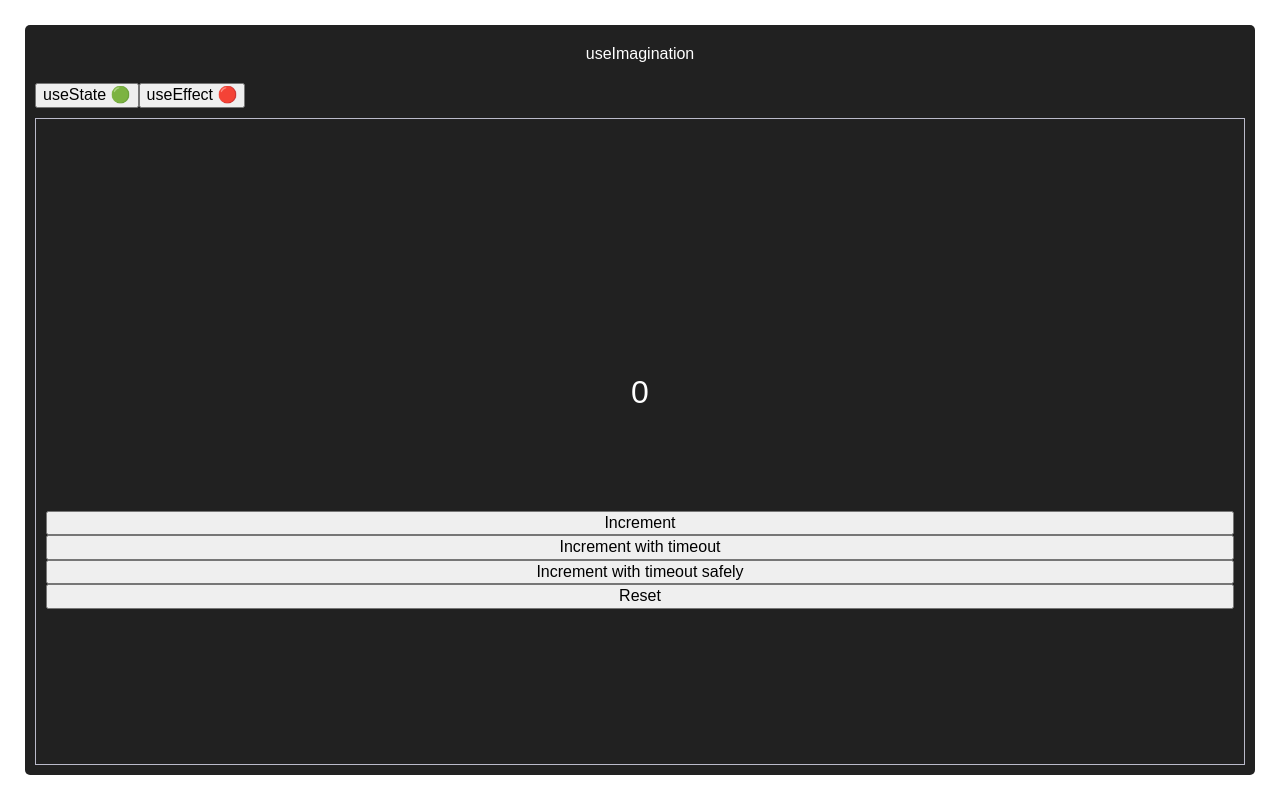
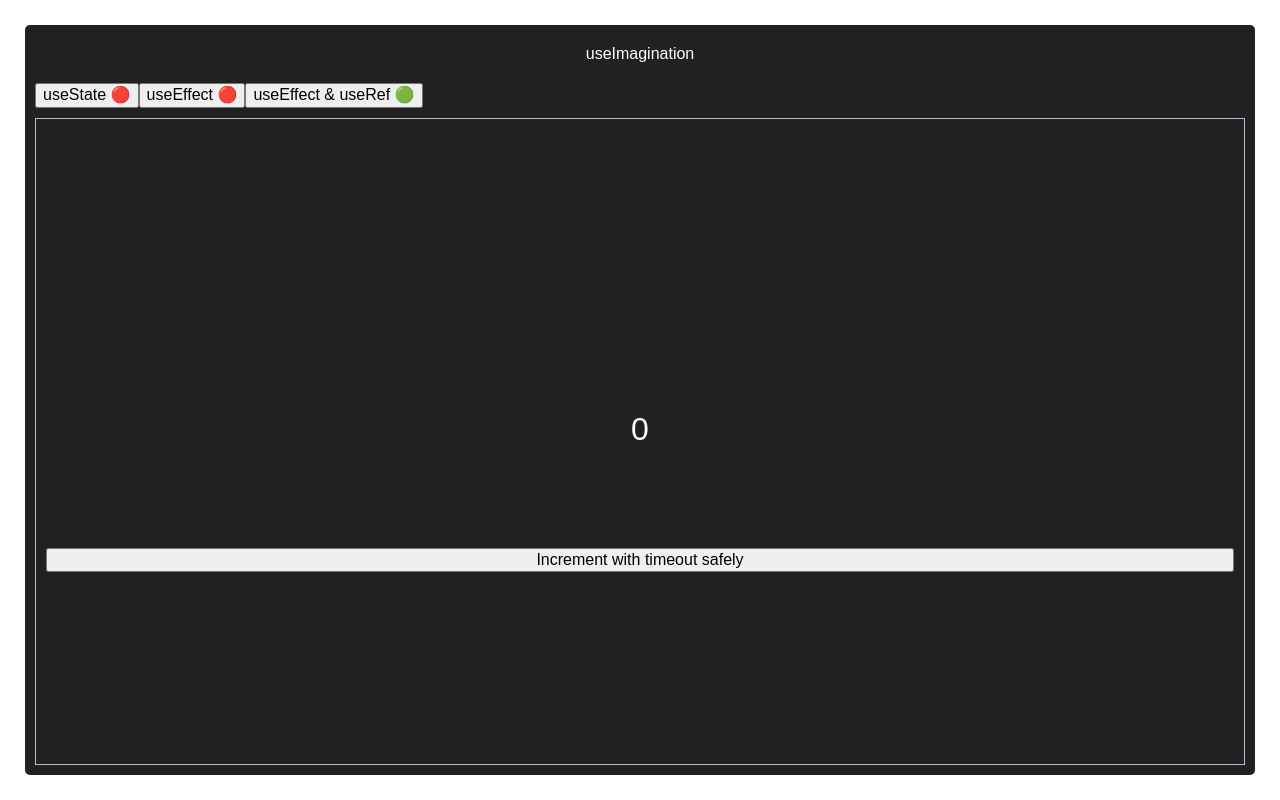
Before and after one commit to alissonmdo/tech-talk-hooks, a React (Create React App) app: page / in a window 1280 px wide. Built offline with nearby package versions, Linux system fonts and the light colour scheme.

Commit message:
3-use-effect-with-use-ref

```diff
--- a/src/App.js
+++ b/src/App.js
@@ -4,16 +4,23 @@ import Selector from './components/Selector';
 import { useCountRenders } from './hooks/useCountRenders';
 import './styles.css';
 import EffectTab from './tabs/EffectTab';
+import EffectWithRefTab from './tabs/EffectWithRefTab';
 import StateTab from './tabs/StateTab';
 
 function App() {
-  const [tab, setTab] = useState(0);
+  const [tab, setTab] = useState(2);
   useCountRenders('App');
   return (
     <div className="App">
       <Header />
       <Selector tab={tab} setTab={setTab} />
-      {tab === 0 ? <StateTab /> : tab === 1 ? <EffectTab /> : null}
+      {tab === 0 ? (
+        <StateTab />
+      ) : tab === 1 ? (
+        <EffectTab />
+      ) : tab === 2 ? (
+        <EffectWithRefTab />
+      ) : null}
     </div>
   );
 }
--- a/src/components/Selector.js
+++ b/src/components/Selector.js
@@ -7,6 +7,9 @@ function Selector({ tab, setTab }) {
       <button onClick={() => setTab(1)}>
         useEffect {tab === 1 ? `🟢` : `🔴`}
       </button>
+      <button onClick={() => setTab(2)}>
+        useEffect & useRef {tab === 2 ? `🟢` : `🔴`}
+      </button>
     </div>
   );
 }
--- a/src/styles.css
+++ b/src/styles.css
@@ -21,7 +21,7 @@
   padding: 10px 0;
 }
 
-.StateTab {
+.Tab {
   display: flex;
   justify-content: center;
   flex-direction: column;
@@ -29,7 +29,7 @@
   height: 100%;
   padding: 10px;
 }
-.StateTab > div {
+.Tab > div {
   text-align: center;
   padding: 100px;
   font-size: 2em;
--- a/src/tabs/EffectTab.js
+++ b/src/tabs/EffectTab.js
@@ -12,7 +12,7 @@ function EffectTab() {
     };
   }, []);
 
-  return <div></div>;
+return <div>{'EffectTab'}</div>;
 }
 
 export default EffectTab;
--- /dev/null
+++ b/src/tabs/EffectWithRefTab.js
@@ -0,0 +1,29 @@
+import { useEffect, useRef, useState } from 'react';
+
+function EffectWithRefTab() {
+  const [count, setCount] = useState(0);
+  const isCurrent = useRef(true);
+  useEffect(() => {
+    return () => {
+      isCurrent.current = false;
+    };
+  }, []);
+
+  const setCountWithTimeoutSafely = () => {
+    setTimeout(() => {
+      if (!isCurrent.current) return;
+      setCount((currentCount) => currentCount + 1);
+    }, 2000);
+  };
+
+  return (
+    <div className="Tab">
+      <div>{count}</div>
+      <button onClick={() => setCountWithTimeoutSafely()}>
+        Increment with timeout safely
+      </button>
+    </div>
+  );
+}
+
+export default EffectWithRefTab;
--- a/src/tabs/StateTab.js
+++ b/src/tabs/StateTab.js
@@ -18,7 +18,7 @@ function StateTab() {
   };
 
   return (
-    <div className="StateTab">
+    <div className="Tab">
       <div>{count}</div>
       <button onClick={() => setCount(count + 1)}>Increment</button>
       <button onClick={() => setCountWithTimeout(count + 1)}>
```
